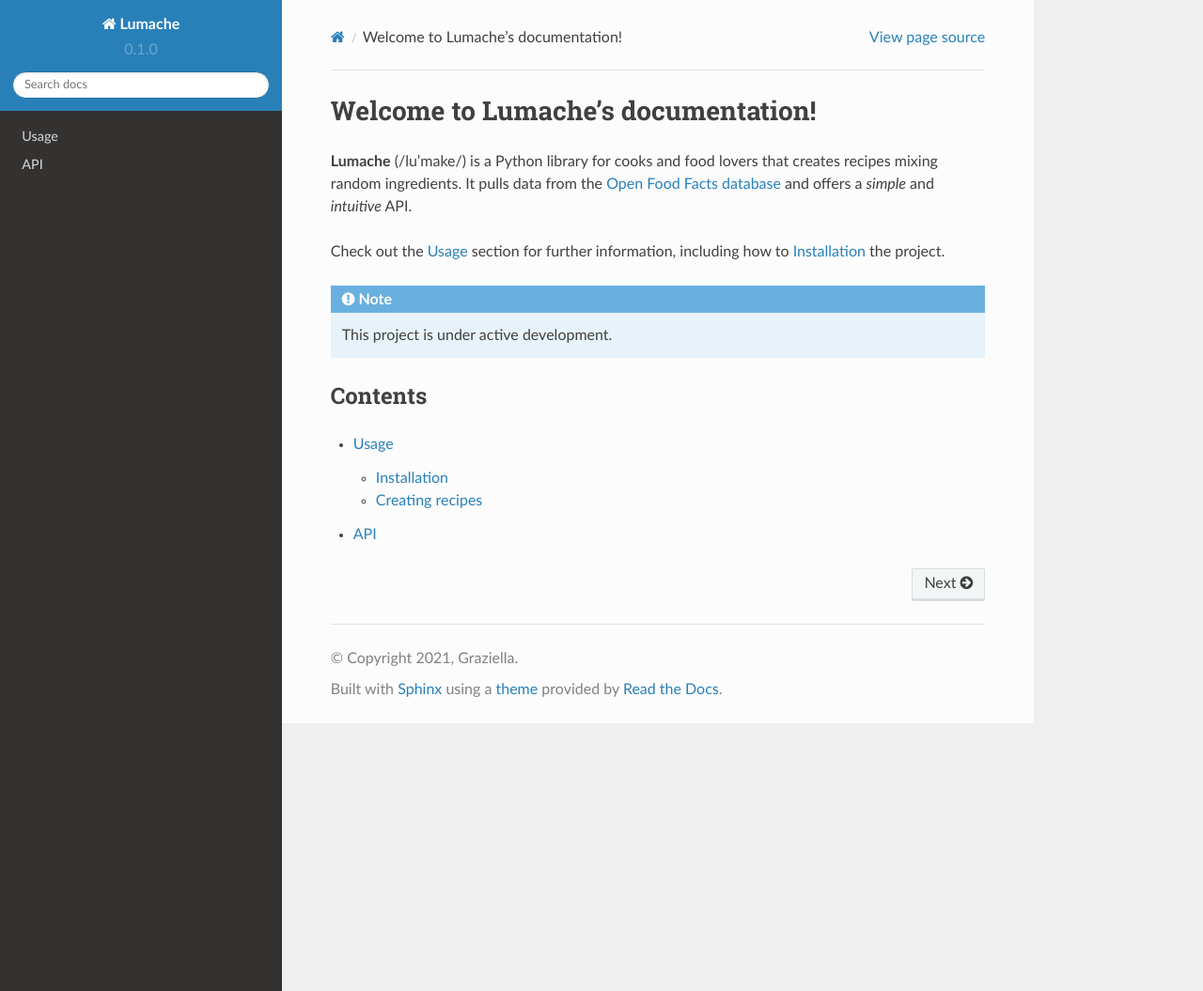
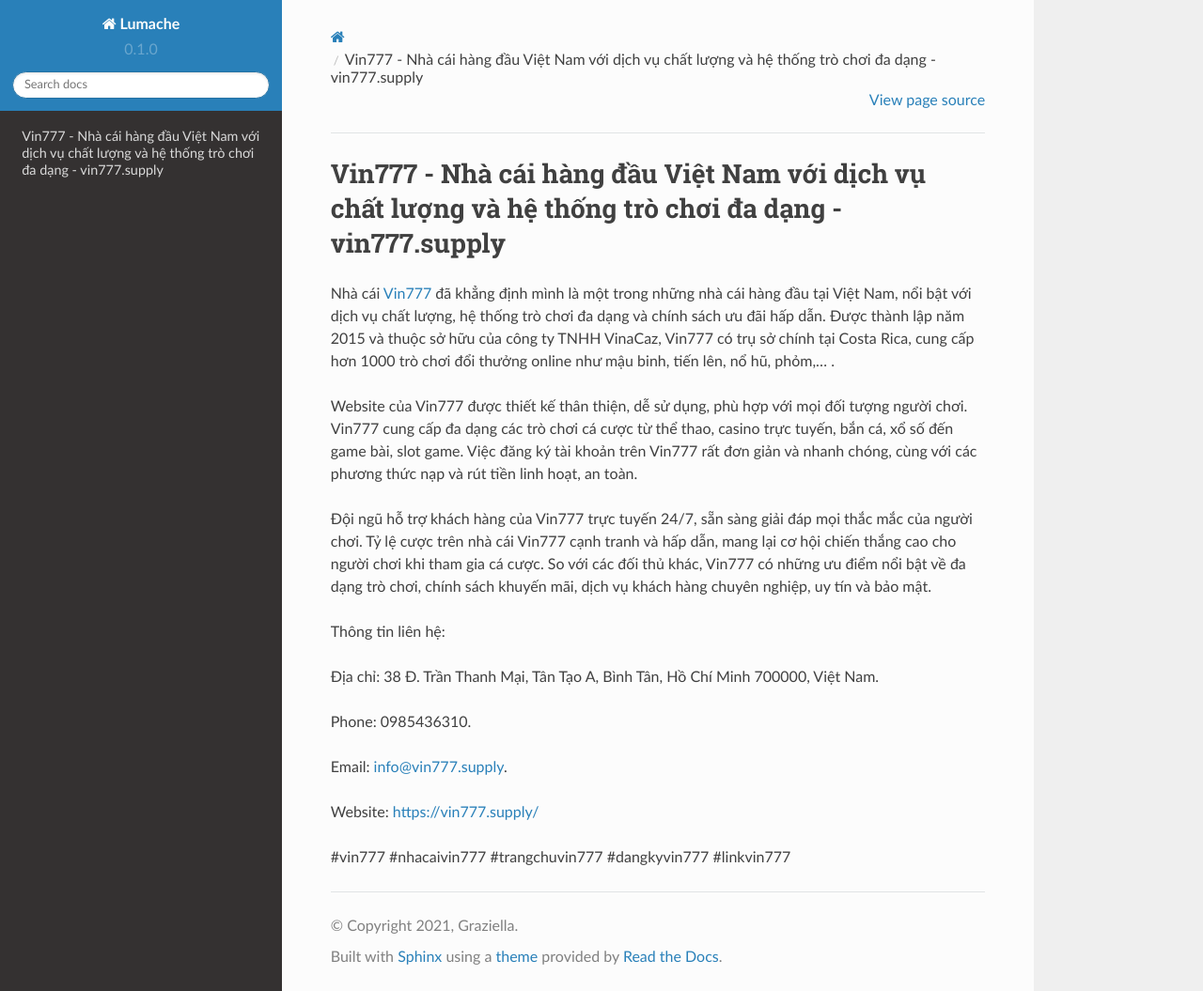
Before and after one commit to socialentity1/vin777supply, a Sphinx documentation site: the page built from docs/source/index.rst, in a window 1280 px wide and 1055 px high. Shown: the whole window at 94% size. Built offline with Sphinx 7.4.7 and the Read the Docs theme 2.0.0, drawn with Linux system fonts in a browser that asks for light colours.

Commit message:
Update index.rst

```diff
--- a/docs/source/index.rst
+++ b/docs/source/index.rst
@@ -1,22 +1,20 @@
-Welcome to Lumache's documentation!
+Vin777 - Nhà cái hàng đầu Việt Nam với dịch vụ chất lượng và hệ thống trò chơi đa dạng - vin777.supply
 ===================================
 
-**Lumache** (/lu'make/) is a Python library for cooks and food lovers
-that creates recipes mixing random ingredients.
-It pulls data from the `Open Food Facts database <https://world.openfoodfacts.org/>`_
-and offers a *simple* and *intuitive* API.
+Nhà cái `Vin777 <https://vin777.supply/>`_ đã khẳng định mình là một trong những nhà cái hàng đầu tại Việt Nam, nổi bật với dịch vụ chất lượng, hệ thống trò chơi đa dạng và chính sách ưu đãi hấp dẫn. Được thành lập năm 2015 và thuộc sở hữu của công ty TNHH VinaCaz, Vin777 có trụ sở chính tại Costa Rica, cung cấp hơn 1000 trò chơi đổi thưởng online như mậu binh, tiến lên, nổ hũ, phỏm,... .
 
-Check out the :doc:`usage` section for further information, including
-how to :ref:`installation` the project.
+Website của Vin777 được thiết kế thân thiện, dễ sử dụng, phù hợp với mọi đối tượng người chơi. Vin777 cung cấp đa dạng các trò chơi cá cược từ thể thao, casino trực tuyến, bắn cá, xổ số đến game bài, slot game. Việc đăng ký tài khoản trên Vin777 rất đơn giản và nhanh chóng, cùng với các phương thức nạp và rút tiền linh hoạt, an toàn.
 
-.. note::
+Đội ngũ hỗ trợ khách hàng của Vin777 trực tuyến 24/7, sẵn sàng giải đáp mọi thắc mắc của người chơi. Tỷ lệ cược trên nhà cái Vin777 cạnh tranh và hấp dẫn, mang lại cơ hội chiến thắng cao cho người chơi khi tham gia cá cược. So với các đối thủ khác, Vin777 có những ưu điểm nổi bật về đa dạng trò chơi, chính sách khuyến mãi, dịch vụ khách hàng chuyên nghiệp, uy tín và bảo mật.
 
-   This project is under active development.
+Thông tin liên hệ:
 
-Contents
---------
+Địa chỉ: 38 Đ. Trần Thanh Mại, Tân Tạo A, Bình Tân, Hồ Chí Minh 700000, Việt Nam.
 
-.. toctree::
+Phone: 0985436310.
 
-   usage
-   api
+Email: info@vin777.supply.
+
+Website: https://vin777.supply/
+
+#vin777 #nhacaivin777 #trangchuvin777 #dangkyvin777 #linkvin777
```
